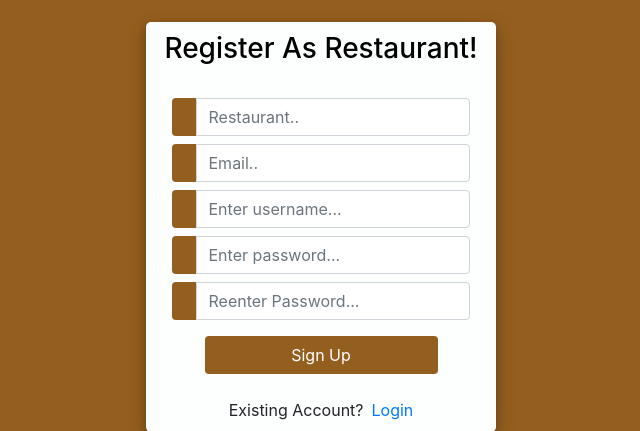
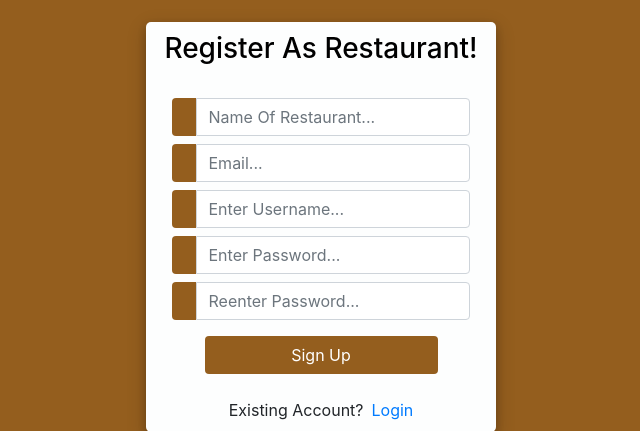
Before and after one commit to gcivil-nyu-org/Team_Team5_CS-GY-6063-Fall2021, a Django app: template food_redistribution/accounts/templates/accounts/restuarant_register.html in a window 1280 px wide. Shown: the part 173-604 px from the top of the page, without its empty margins (319-959 px from the left). Run offline with Django 3.2, Linux system fonts and the light colour scheme; the template is opened without the code that fills it, so the values that code supplies are empty, except form fields; tables that the repository leaves empty hold one stand-in row (values such as "Sample post"); form fields are guessed from the names that the template uses; some libraries are stand-ins or nearby versions.

Commit message:
changes to html

```diff
--- a/food_redistribution/accounts/templates/accounts/restuarant_register.html
+++ b/food_redistribution/accounts/templates/accounts/restuarant_register.html
@@ -5,6 +5,7 @@
 	<title>Register As Restaurant</title>
 	<link rel="stylesheet" href="https://stackpath.bootstrapcdn.com/bootstrap/4.1.3/css/bootstrap.min.css" integrity="sha384-MCw98/SFnGE8fJT3GXwEOngsV7Zt27NXFoaoApmYm81iuXoPkFOJwJ8ERdknLPMO" crossorigin="anonymous">
 	<script src="https://ajax.googleapis.com/ajax/libs/jquery/3.3.1/jquery.min.js"></script>
+
 
 	<style>
 		body,
@@ -78,19 +79,19 @@
 						{% csrf_token %}
 						<div class="input-group mb-2">
 							<div class="input-group-append">
-								<span class="input-group-text"><i class="fas fa-user"></i></span>
+								<span class="input-group-text"><i class="fas fa-key"></i></span>
 							</div>
 							{{form.name_of_restaurant}}
 						</div>
 						<div class="input-group mb-2">
 							<div class="input-group-append">
-								<span class="input-group-text"><i class="fas fa-envelope-square"></i></span>
+								<span class="input-group-text"><i class="fas fa-key"></i></span>
 							</div>
 							{{form.email}}
 						</div>
 						<div class="input-group mb-2">
 							<div class="input-group-append">
-								<span class="input-group-text"><i class="fas fa-user"></i></span>
+								<span class="input-group-text"><i class="fas fa-key"></i></span>
 							</div>
 							{{form.username}}
 						</div>
@@ -116,7 +117,7 @@
 					</form>
 				</div>
 
-				{{form.errors}}
+
 
 				<div class="mt-4">
 					<div class="d-flex justify-content-center links">
@@ -126,14 +127,15 @@
 			</div>
 		</div>
 	</div>
+	{{form.errors}}
 	<script>
 
 		//Query All input fields
 		var form_fields = document.getElementsByTagName('input')
-		form_fields[1].placeholder='Restaurant..';
-		form_fields[2].placeholder='Email..';
-		form_fields[3].placeholder='Enter username...';
-		form_fields[4].placeholder='Enter password...';
+		form_fields[1].placeholder='Name Of Restaurant...';
+		form_fields[2].placeholder='Email...';
+		form_fields[3].placeholder='Enter Username...';
+		form_fields[4].placeholder='Enter Password...';
 		form_fields[5].placeholder='Reenter Password...';
 
 
```
Also changed, not shown: food_redistribution/accounts/templates/accounts/food_redistributor_register.html (+5 -5 lines), food_redistribution/db.sqlite3.
